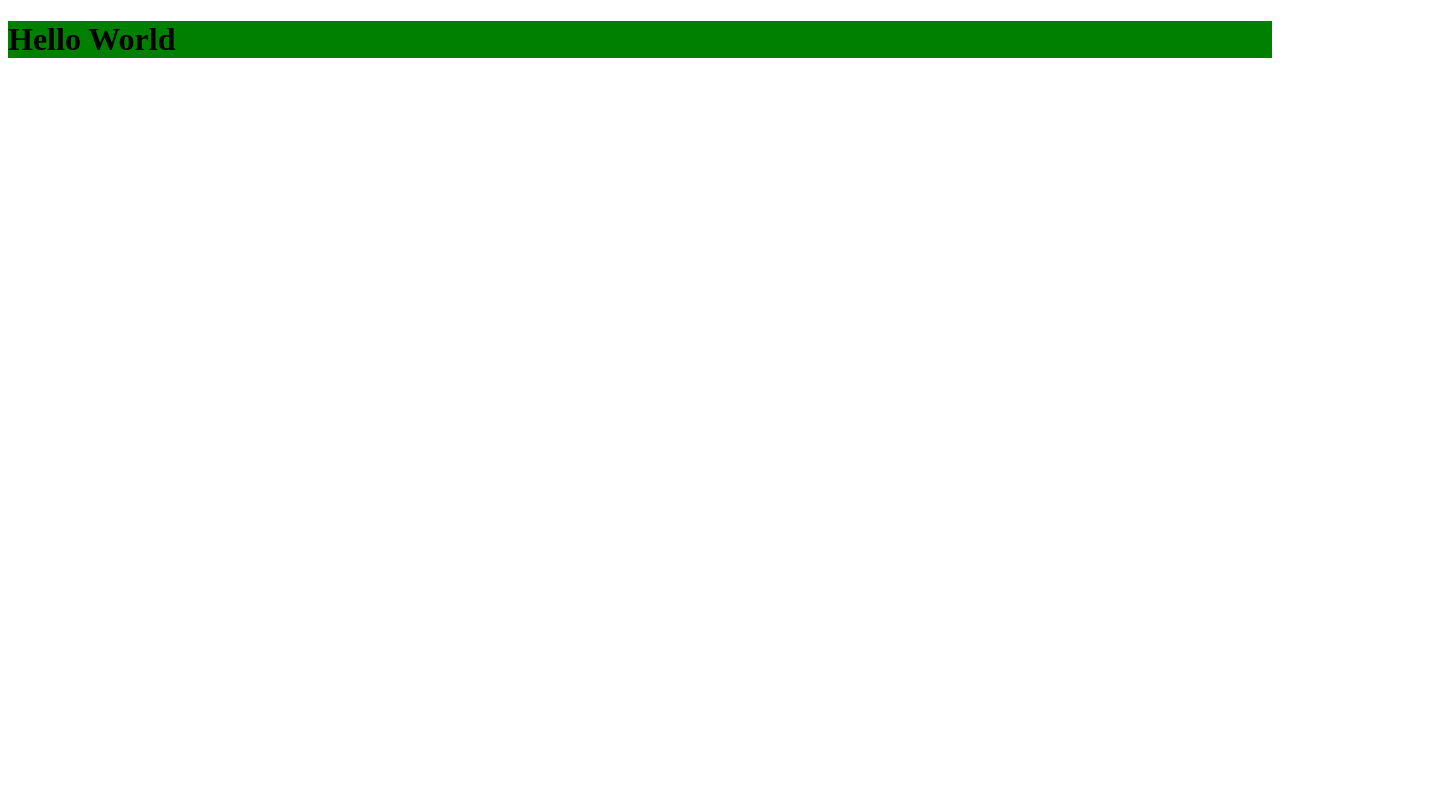
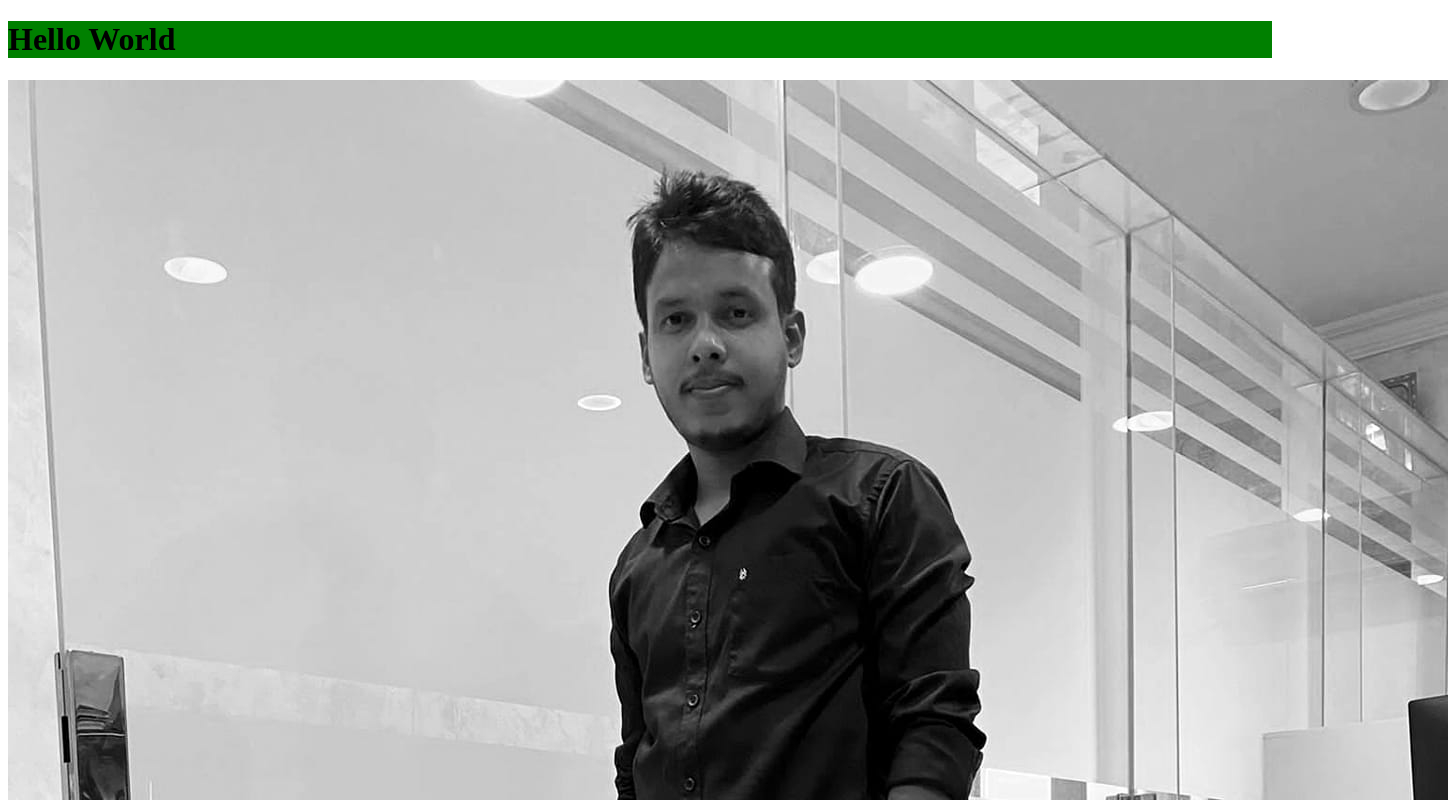
Before and after one commit to Minhaz-qa/my-first-repo, a plain HTML site: page index.html in a window 1280 px wide. Shown: the top 800 px of the page, 1448 px wide, since content can reach past the window. Drawn offline with Linux system fonts and the light colour scheme.

Commit message:
Photo added

```diff
--- a/index.html
+++ b/index.html
@@ -9,5 +9,6 @@
 </head>
 <body>
     <h1>Hello World</h1>
+    <img src="/Minhaz.jpg" alt="">
 </body>
 </html>
```
Also changed, not shown: Minhaz.jpg (added), unnamed.jpg (added).
